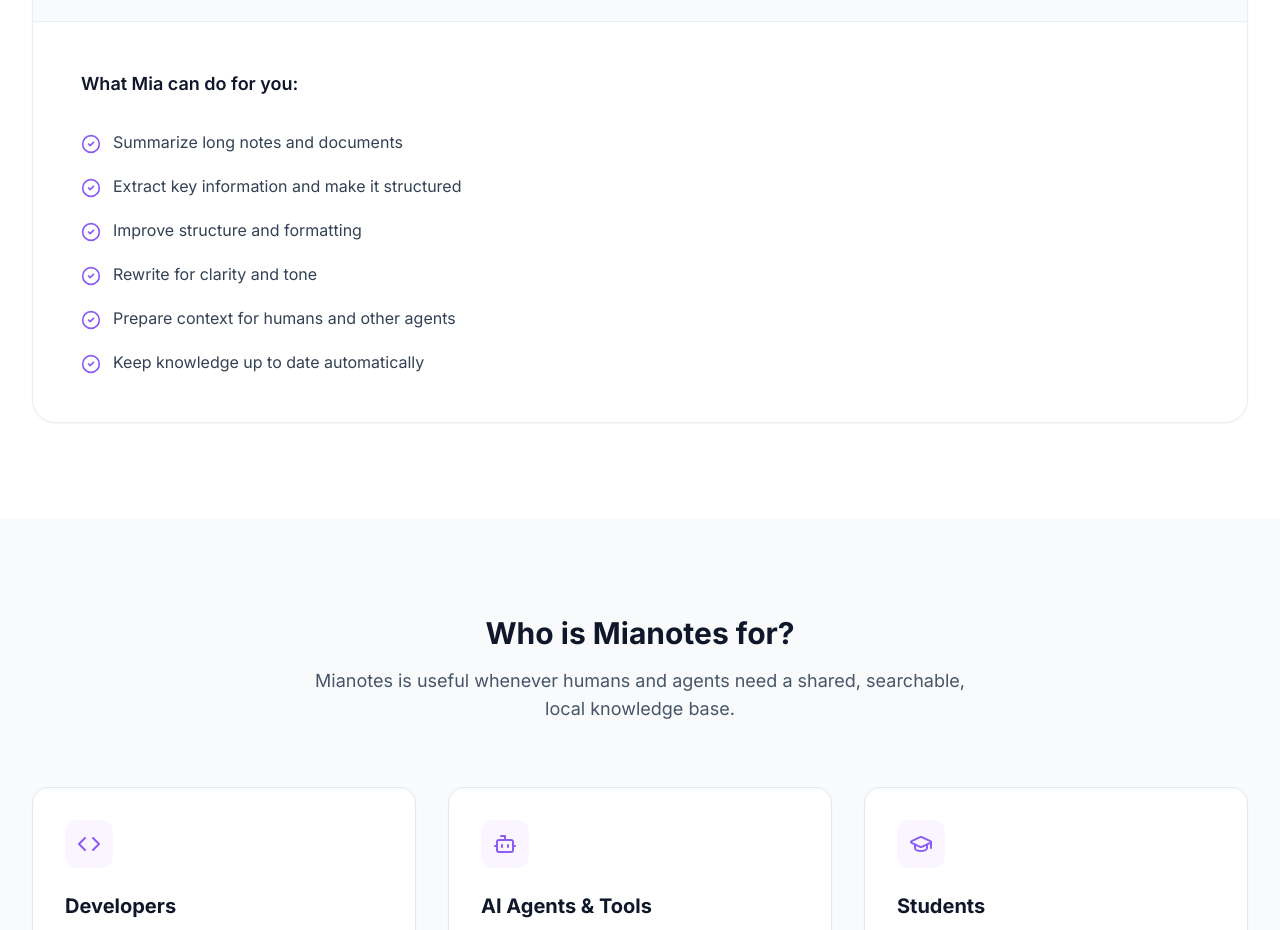
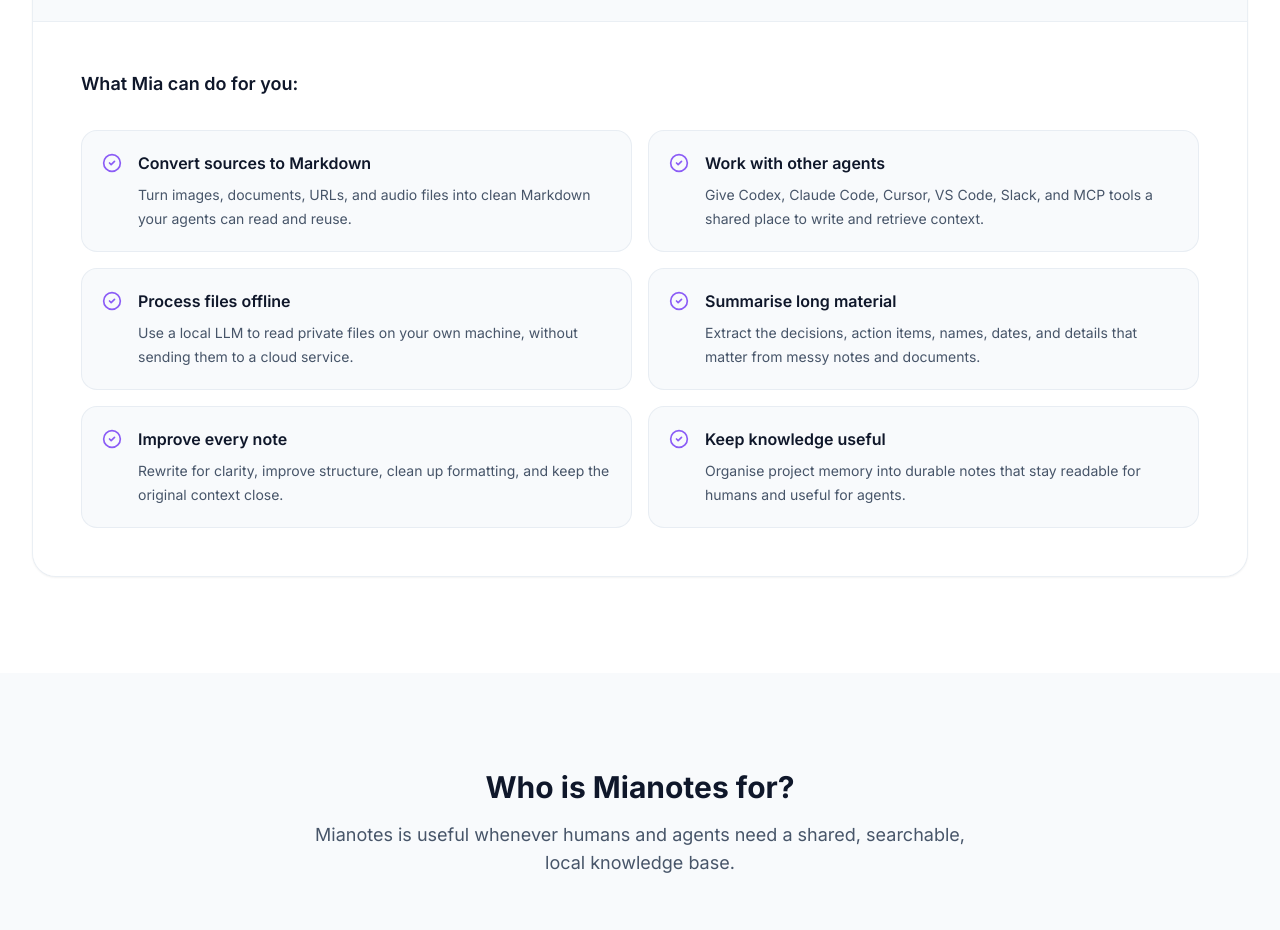
Before and after one commit to Mianotes/mianotes.com, a React (Vite) app: page / in a window 1280 px wide. Shown: the part 4600-5530 px from the top of the page. Built offline with nearby package versions, Linux system fonts and the light colour scheme.

Commit message:
Improve Mia capabilities copy

```diff
--- a/src/components/MeetMia.tsx
+++ b/src/components/MeetMia.tsx
@@ -3,12 +3,36 @@ import { CheckCircle2 } from 'lucide-react';
 import { assetPath } from '../assets';
 export function MeetMia() {
   const capabilities = [
-  'Summarize long notes and documents',
-  'Extract key information and make it structured',
-  'Improve structure and formatting',
-  'Rewrite for clarity and tone',
-  'Prepare context for humans and other agents',
-  'Keep knowledge up to date automatically'];
+  {
+    title: 'Convert sources to Markdown',
+    copy:
+    'Turn images, documents, URLs, and audio files into clean Markdown your agents can read and reuse.'
+  },
+  {
+    title: 'Work with other agents',
+    copy:
+    'Give Codex, Claude Code, Cursor, VS Code, Slack, and MCP tools a shared place to write and retrieve context.'
+  },
+  {
+    title: 'Process files offline',
+    copy:
+    'Use a local LLM to read private files on your own machine, without sending them to a cloud service.'
+  },
+  {
+    title: 'Summarise long material',
+    copy:
+    'Extract the decisions, action items, names, dates, and details that matter from messy notes and documents.'
+  },
+  {
+    title: 'Improve every note',
+    copy:
+    'Rewrite for clarity, improve structure, clean up formatting, and keep the original context close.'
+  },
+  {
+    title: 'Keep knowledge useful',
+    copy:
+    'Organise project memory into durable notes that stay readable for humans and useful for agents.'
+  }];
 
   return (
     <section id="agents" className="py-24 bg-white overflow-hidden">
@@ -88,13 +112,23 @@ export function MeetMia() {
               <h4 className="text-lg font-semibold text-slate-900 mb-8">
                 What Mia can do for you:
               </h4>
-              <ul className="space-y-5">
+              <ul className="grid gap-4 md:grid-cols-2">
                 {capabilities.map((item, index) =>
-                <li key={index} className="flex items-start gap-3">
-                    <div className="shrink-0 mt-1">
+                <li
+                  key={index}
+                  className="flex items-start gap-4 rounded-2xl border border-slate-200/70 bg-slate-50 p-5">
+
+                    <div className="shrink-0 mt-0.5">
                       <CheckCircle2 className="w-5 h-5 text-brand-purple" />
                     </div>
-                    <span className="text-base text-slate-700">{item}</span>
+                    <div>
+                      <h5 className="font-semibold text-slate-900">
+                        {item.title}
+                      </h5>
+                      <p className="mt-2 text-sm leading-6 text-slate-600">
+                        {item.copy}
+                      </p>
+                    </div>
                   </li>
                 )}
               </ul>
```
